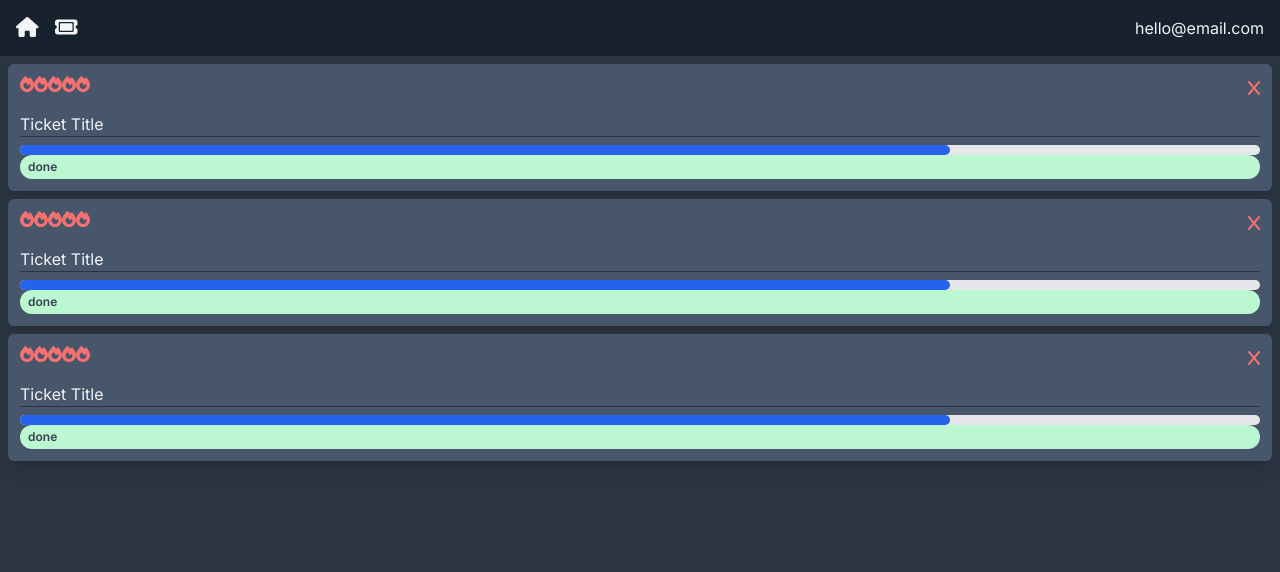
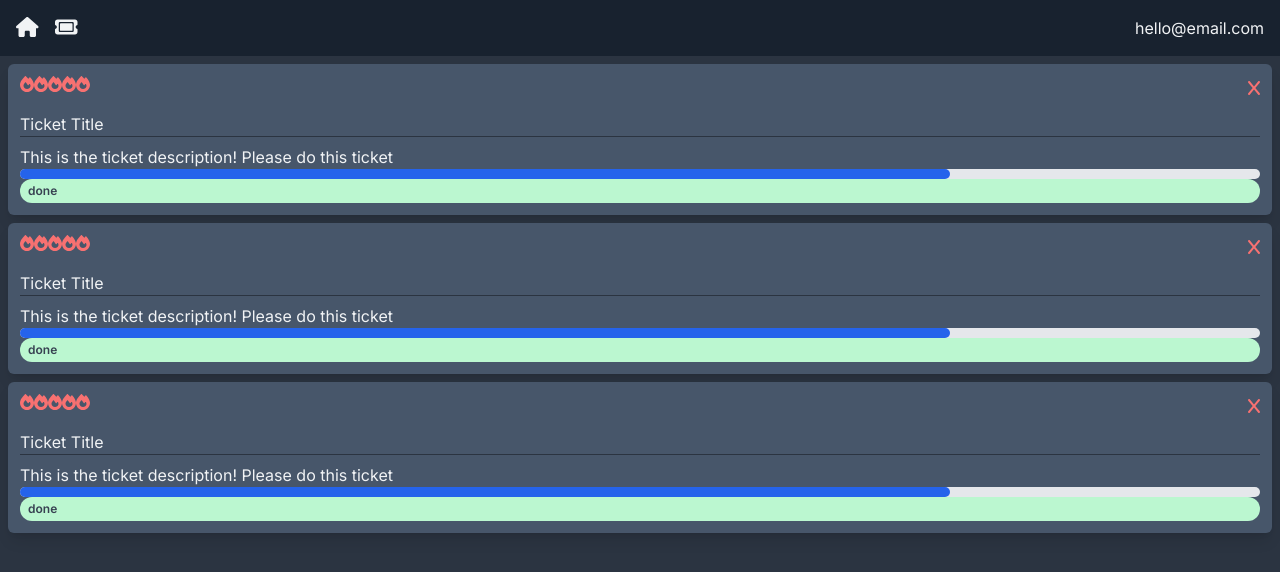
Before and after one commit to ekdeguzm/ticketing-app, a Next.js app in the folder ticket-app/: page / in a window 1280 px wide. Shown: the top 572 px of the page. Built offline with nearby package versions, Linux system fonts and the light colour scheme.

Commit message:
add p tag

```diff
--- a/ticket-app/app/(components)/TicketCard.jsx
+++ b/ticket-app/app/(components)/TicketCard.jsx
@@ -14,7 +14,9 @@ const TicketCard = () => {
       </div>
       <h4>Ticket Title</h4>
       <hr className="h-px border-0 bg-page mb-2"></hr>
-      <p className="whitespace-pre-wrap"></p>
+      <p className="whitespace-pre-wrap">
+        This is the ticket description! Please do this ticket{" "}
+      </p>
       <ProgressDisplay></ProgressDisplay>
       <StatusDisplay></StatusDisplay>
     </div>
```
